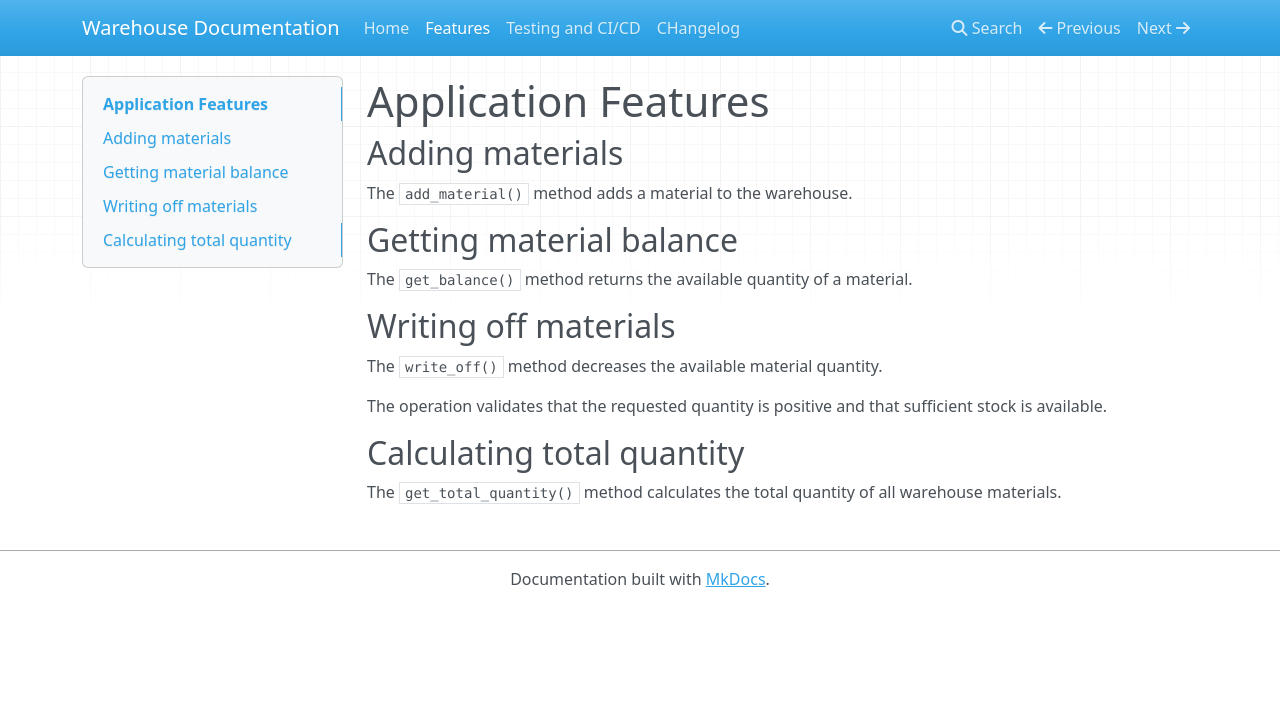
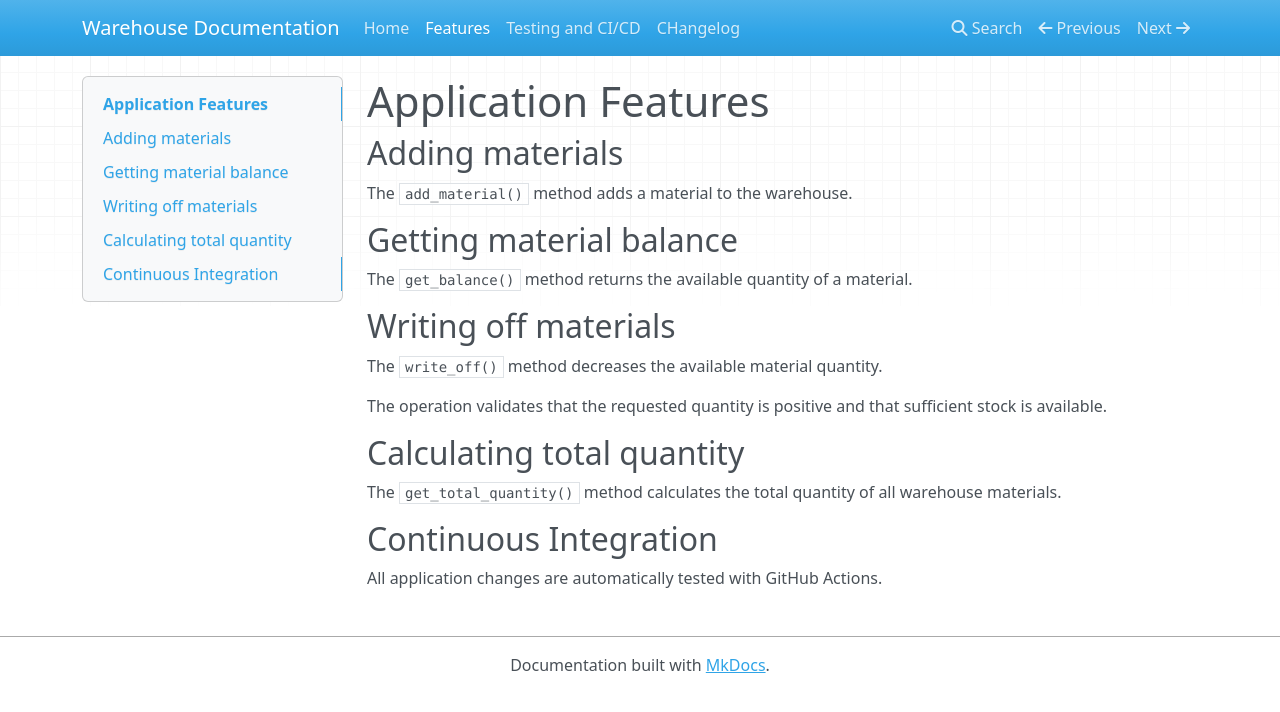
Before and after one commit to MyascoFP/warehouse-ci-cd, an MkDocs documentation site: the page built from docs/features.md, in a window 1280 px wide. Shown: the top 712 px of the page. Built offline with MkDocs 1.6.1, drawn with Linux system fonts in a browser that asks for light colours; nearby versions of some CDN libraries.

Commit message:
edit features.md

```diff
--- a/docs/features.md
+++ b/docs/features.md
@@ -24,3 +24,8 @@ stock is available.
 
 The `get_total_quantity()` method calculates
 the total quantity of all warehouse materials.
+
+## Continuous Integration
+
+All application changes are automatically
+tested with GitHub Actions.
```
